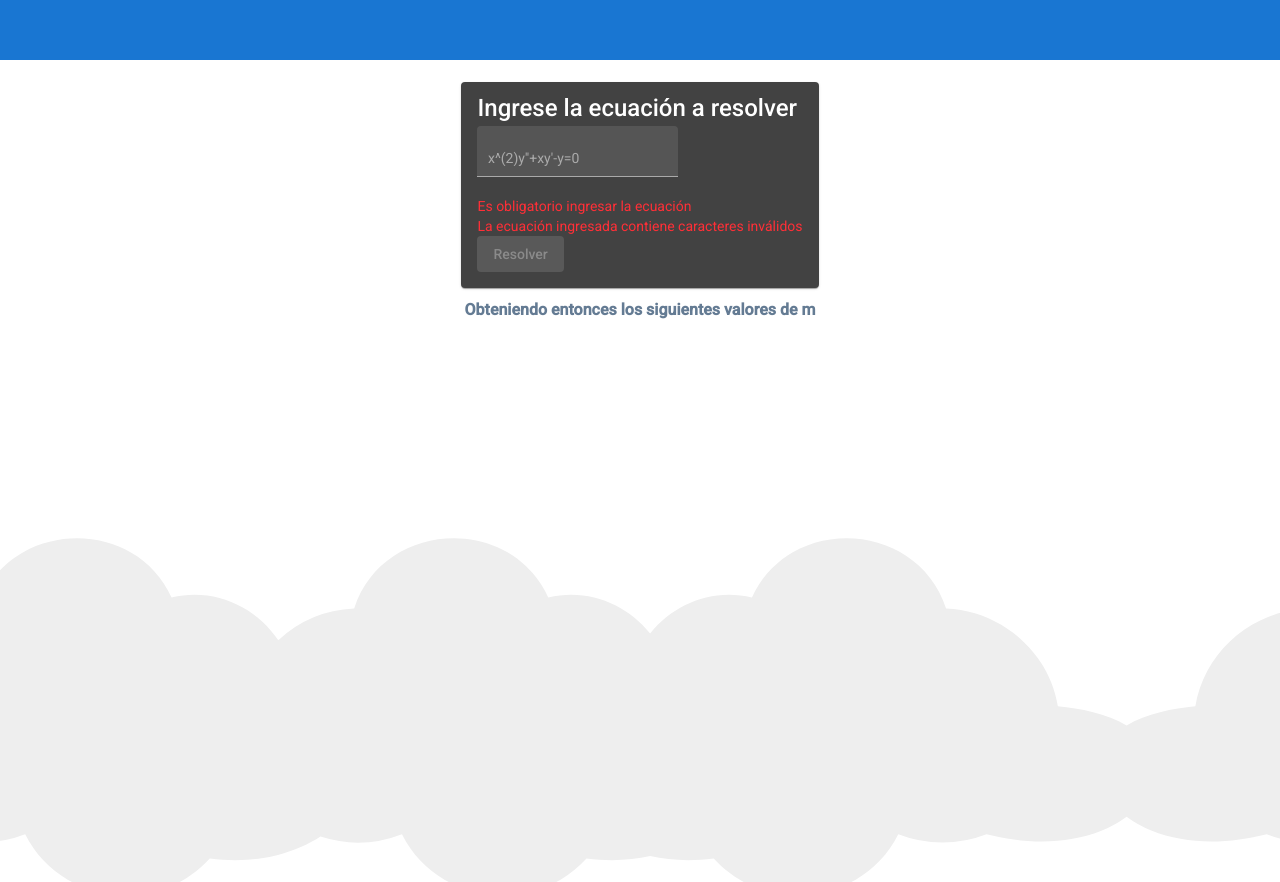
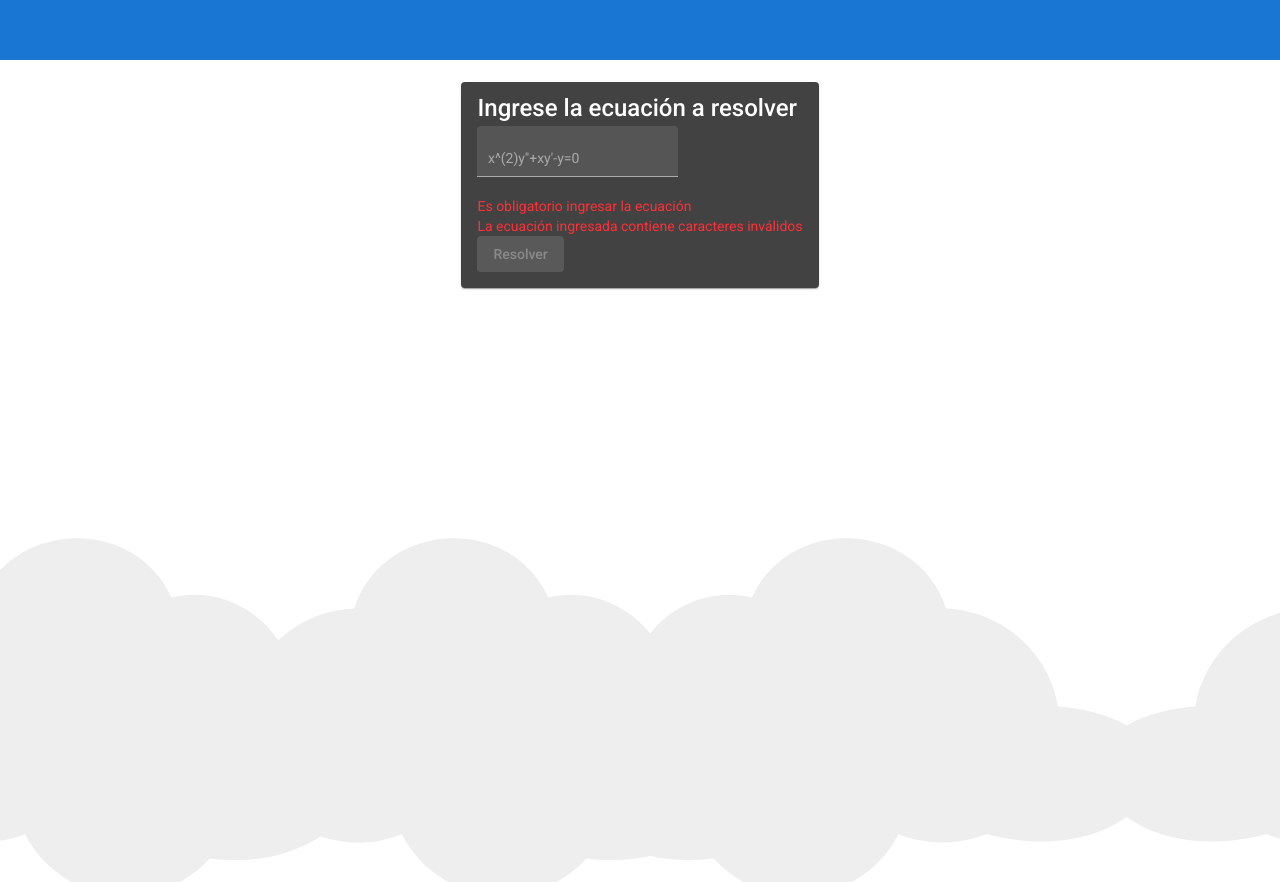
Before and after one commit to jiChicojt/EulChyFront, an Angular app: page / in a window 1280 px wide. Built offline with nearby package versions, Linux system fonts and the light colour scheme.

Commit message:
Mostrar Respuestas

```diff
--- a/src/app/app.component.html
+++ b/src/app/app.component.html
@@ -27,7 +27,7 @@
   <p [hidden]="mostrar">{{this.sust}}</p>
   <h3 [hidden]="mostrar">Obteniento la siguiente ecuación auxiliar</h3>
   <p style="white-space: pre-line">{{this.auxEq}} </p>
-  <h3>Obteniendo entonces los siguientes valores de m</h3>
+  <h3 [hidden]="mostrar">Obteniendo entonces los siguientes valores de m</h3>
   <p style="white-space: pre-line">{{this.answ}}</p>
   <!-- Footer -->
   <footer>
--- a/src/app/app.component.ts
+++ b/src/app/app.component.ts
@@ -86,6 +86,7 @@ export class AppComponent implements OnInit{
         this.auxEq = data.steps.auxEq + "\n= " + data.steps.xAuxEq;
 
         var solutions = data.steps.solutions.split(',')
+        console.log(solutions)
         solutions = solutions.map((item: string) => {
           return item.replace('[', '').replace("]", "").replace("'", "").replace("'", "").replace(" ", "")
         })
@@ -93,7 +94,7 @@ export class AppComponent implements OnInit{
 
         for (let sol in solutions) {
           console.log(sol)
-          this.answ += `m = ${sol.toString()} \n`;
+          this.answ += "m=" + solutions[sol] + "\n";
         }
         console.log(this.answ)
       },
```
